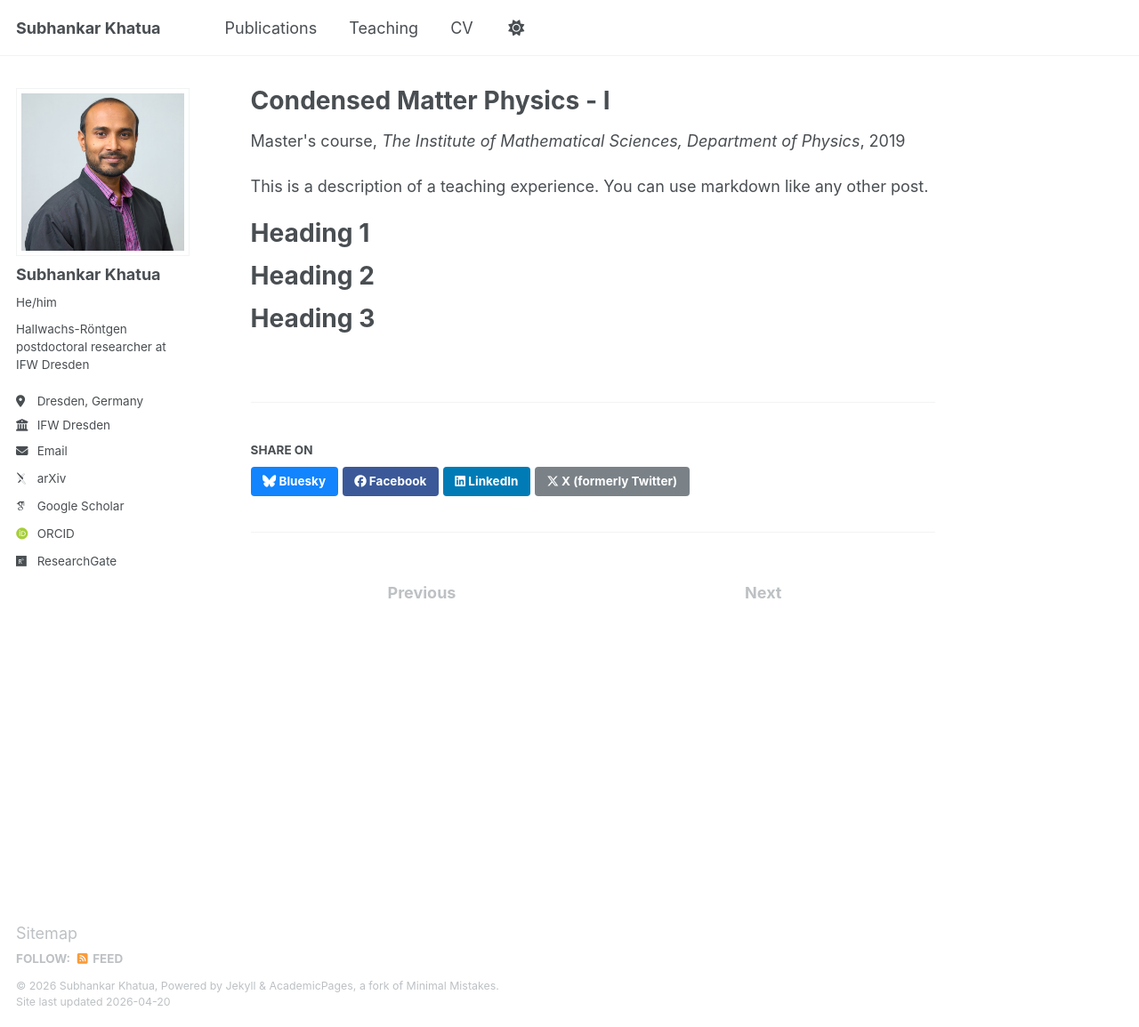
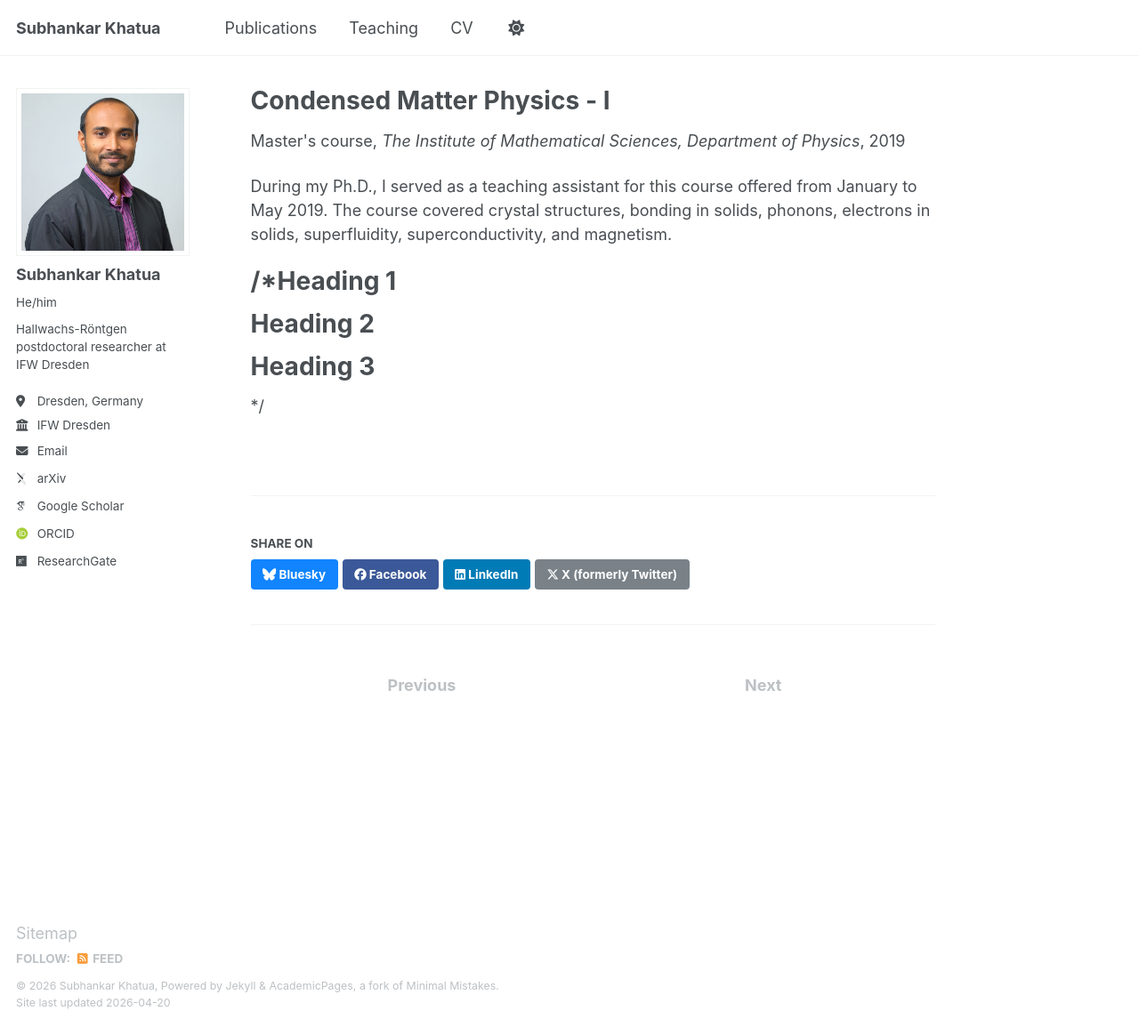
Before and after one commit to subhankar-khatua/subhankar-khatua.github.io, a Jekyll site: the page built from _teaching/2014-Jan-Apr.md, in a window 1280 px wide and 1155 px high. Shown: the whole window at 89% size. Built offline with Jekyll 4.4.1, drawn with Linux system fonts in a browser that asks for light colours; some web fonts are replaced.

Commit message:
Update 2014-Jan-Apr.md

```diff
--- a/_teaching/2014-Jan-Apr.md
+++ b/_teaching/2014-Jan-Apr.md
@@ -9,9 +9,11 @@ date: 2019-01-01
 location: "Chennai, India"
 ---
 
-This is a description of a teaching experience. You can use markdown like any other post.
+During my Ph.D., I served as a teaching assistant for this course offered from January to May 2019. The course covered
+crystal structures, bonding in solids, phonons, electrons in solids, superfluidity, superconductivity, and magnetism.
 
-Heading 1
+
+/*Heading 1
 ======
 
 Heading 2
@@ -19,3 +21,4 @@ Heading 2
 
 Heading 3
 ======
+*/
```
